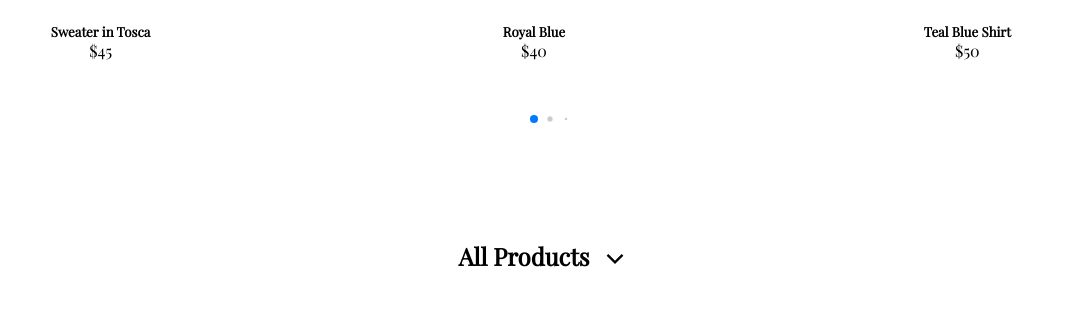
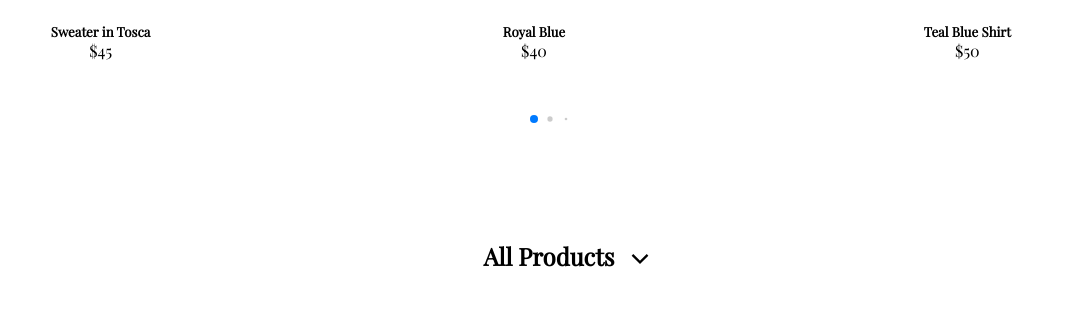
Before and after one commit to tanim27/e-commerce, a React (Create React App) app: page / in a window 1280 px wide. Shown: the part 1360-1694 px from the top of the page, without its empty margins (106-1173 px from the left). Built offline with nearby package versions, Linux system fonts and the light colour scheme.

Commit message:
Updated AllProducts.jsx

```diff
--- a/src/components/AllProducts/AllProducts.jsx
+++ b/src/components/AllProducts/AllProducts.jsx
@@ -25,19 +25,17 @@ function AllProducts() {
    }
 
   return (
-    <div>
-      <div className="title" ref={menuRef} onClick={allmenuclick}>
-        <h2>{selected}
-          <span><ion-icon name="chevron-down-sharp"></ion-icon></span>
-          <span>
-            {
-              allMenuOpen &&
-              <ul className="menu">
-                {options.map((option) => (<li onClick={(e) => {setSelected(option)}}>{option}</li>))}
-              </ul>
-            }
-          </span>
-        </h2>
+  <div>
+
+    <div className="product-showlist">
+      <div className="title">
+        <h2 ref={menuRef} onClick={allmenuclick}>{selected}<span><ion-icon name="chevron-down-sharp"></ion-icon></span></h2>
+        <div className="menubar">
+          {allMenuOpen &&
+          <ul className="menu">
+            {options.map((option) => (<li onClick={(e) => {setSelected(option)}}>{option}</li>))}
+          </ul>}
+        </div>
       </div>
 
       <div className="box-container">
@@ -45,6 +43,8 @@ function AllProducts() {
           <Card key={product.id} {...product} product={product}/>
         ))}
       </div>
+    </div>
+
   </div>
   )
 }
```
